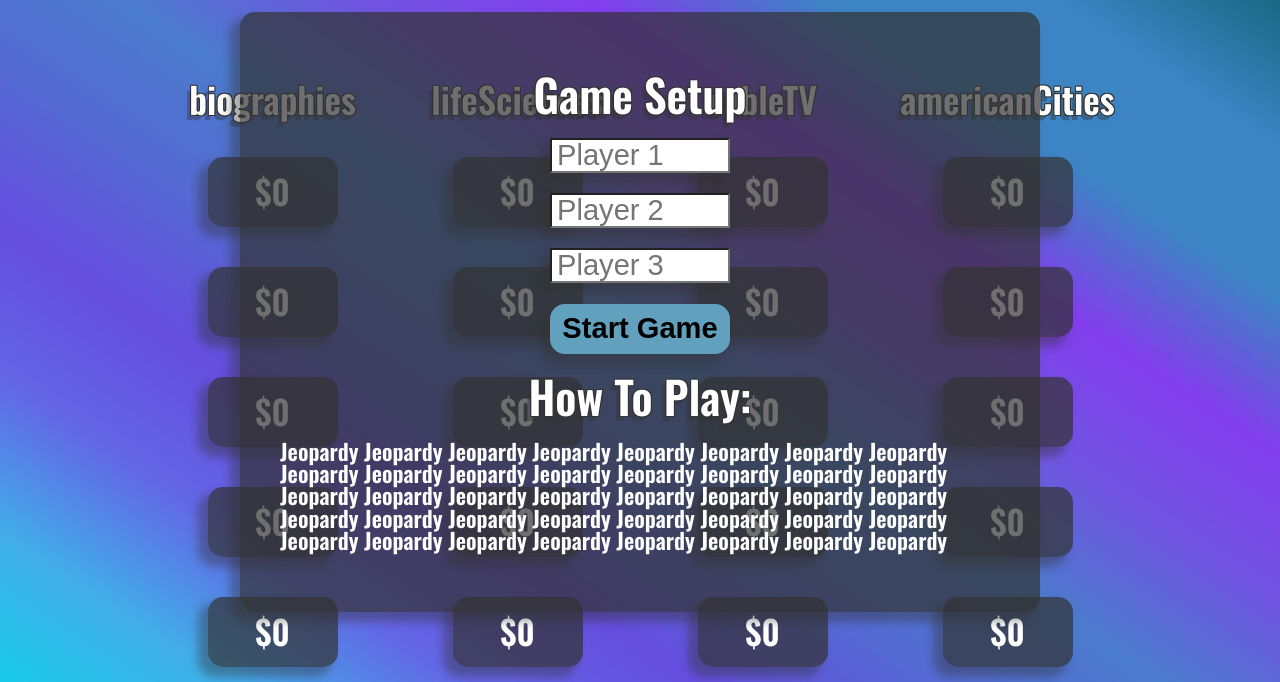
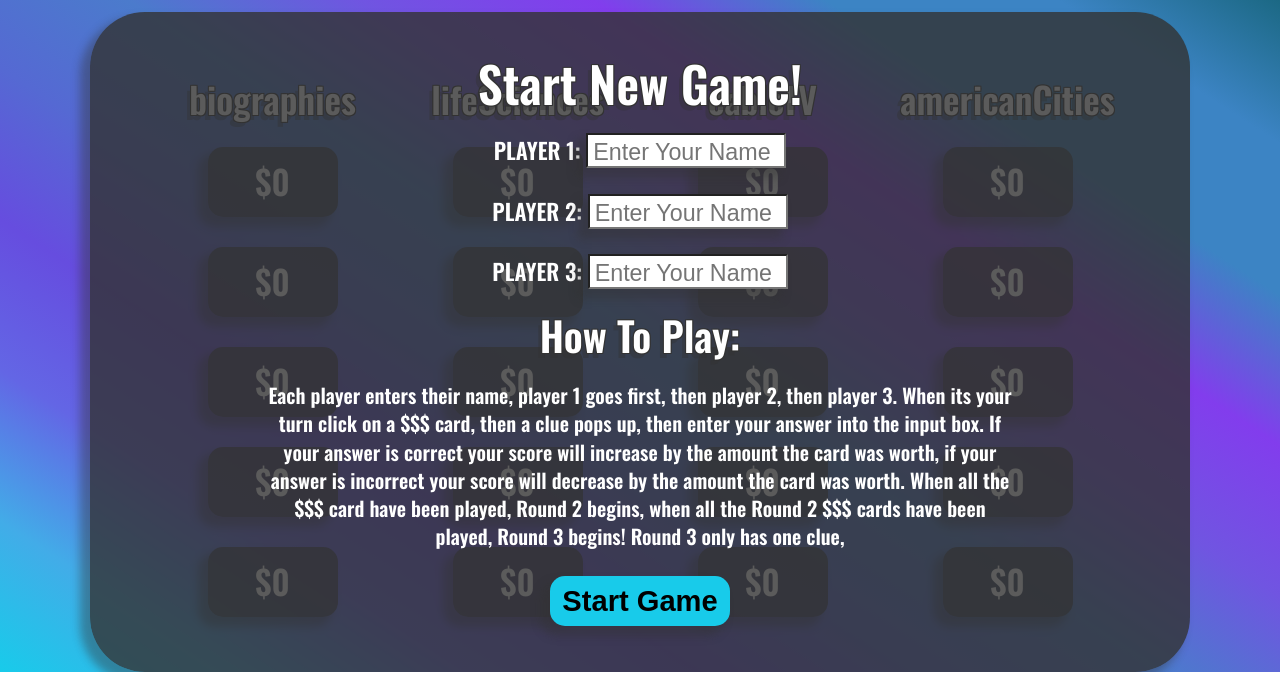
Before and after one commit to jamesb8891/Jeopardy, a website: page index.html in a window 1280 px wide. Shown: the part 158-840 px from the top of the page. Drawn offline with nearby package versions, Linux system fonts and the light colour scheme.

Commit message:
Make start menu more user friendly

```diff
--- a/index.html
+++ b/index.html
@@ -1,13 +1,11 @@
 <!DOCTYPE html>
 <html>
-
 <head>
   <title>JEOPARDY</title>
   <link rel="stylesheet" href="reset.css">
   <link rel="stylesheet" href="style.css">
   <link href="https://fonts.googleapis.com/css?family=Oswald:400,500,600" rel="stylesheet">
 </head>
-
 <body>
   <HEADER>
     <section class="display-card">
@@ -30,16 +28,13 @@
   </HEADER>
   <section class="start-menu-container">
     <section class="display-card start-menu">
-      <p class="game-setup-text">Game Setup</p>
-      <input class="player-name-input player-one-input" placeholder="Player 1" type="text" maxlength="8">
-      <input class="player-name-input player-two-input" placeholder="Player 2" type="text" maxlength="8">
-      <input class="player-name-input player-three-input" placeholder="Player 3" type="text" maxlength="8">
+      <p class="game-setup-text">Start New Game!</p>
+      <p>PLAYER 1: <input class="player-name-input player-one-input" placeholder="Enter Your Name" type="text" maxlength="8"></p>
+      <p> PLAYER 2: <input class="player-name-input player-two-input" placeholder="Enter Your Name" type="text" maxlength="8"></p>
+      <p> PLAYER 3: <input class="player-name-input player-three-input" placeholder="Enter Your Name" type="text" maxlength="8"></p>
+      <p class="how-to-play-title">How To Play:</p>
+      <p class="how-to-play-text">Each player enters their name, player 1 goes first, then player 2, then player 3. When its your turn click on a $$$ card, then a clue pops up, then enter your answer into the input box. If your answer is correct your score will increase by the amount the card was worth, if your answer is incorrect your score will decrease by the amount the card was worth. When all the $$$ card have been played, Round 2 begins, when all the Round 2 $$$ cards have been played, Round 3 begins! Round 3 only has one clue,  </p>
       <button class="start-button">Start Game</button>
-      <p class="how-to-play-title">How To Play:</p>
-      <p class=".how-to-play-text">Jeopardy Jeopardy Jeopardy Jeopardy Jeopardy Jeopardy Jeopardy Jeopardy Jeopardy
-        Jeopardy Jeopardy Jeopardy Jeopardy Jeopardy Jeopardy Jeopardy Jeopardy Jeopardy Jeopardy Jeopardy Jeopardy
-        Jeopardy Jeopardy Jeopardy Jeopardy Jeopardy Jeopardy Jeopardy Jeopardy Jeopardy Jeopardy Jeopardy Jeopardy
-        Jeopardy Jeopardy Jeopardy Jeopardy Jeopardy Jeopardy Jeopardy </p>
     </section>
   </section>
   <main class="point-card-container">
--- a/style.css
+++ b/style.css
@@ -50,11 +50,12 @@
 
 /*start-menu*/
 .start-menu {
-  height: 600px;
-  margin: 0 auto;
-  padding: 40px;
-  width: 800px;
+  height: 660px;
+  padding: 20px;
+  width: 1100px;
   position: absolute;
+  background: rgba(51, 51, 51, 0.8);
+  border-radius: 55px;
 }
 
 .start-menu-container {
@@ -64,21 +65,16 @@
   display: flex;
 }
 
-/*main*/
-.point-card-container {
-  display: grid;
-  font-size: 1.5em;
-  grid-row-gap: 40px;
-  grid-template-columns: 1fr 1fr 1fr 1fr;
-  grid-template-rows: 1fr 1fr 1fr 1fr 1fr 1fr;
-  justify-items: center;
-  margin: 0px 150px 15px;
+.player-name-input {
+  box-shadow: -8px 8px 8px 2px rgba(51, 51, 51, 0.4);
+  font-size: 1.3em;
+  height: 35px;
+  padding: 5px;
+  width: 200px;
 }
 
-.point-cards:hover {
-  background: rgba(224, 222, 229, 0.7);
-  color: #4c0e82;
-  cursor: pointer;
+.player-name-input::placeholder {
+  font-size: .8em;
 }
 
 h1 {
@@ -90,17 +86,9 @@
     -4px 5px rgba(51, 51, 51, 0.4);
 }
 
-.player-name-input {
-  box-shadow: -8px 8px 8px 2px rgba(51, 51, 51, 0.4);
-  font-size: 1.3em;
-  height: 35px;
-  padding: 5px;
-  width: 180px;
-}
-
 .start-button {
   border-radius: 15px;
-  background-color: rgb(98 161 190);
+  background-color: #18cbea;
   border: none;
   box-shadow: -8px 8px 8px 2px rgba(51, 51, 51, 0.4);
   font-size: 1.3em;
@@ -112,17 +100,41 @@
 
 .start-button:hover {
   cursor: pointer;
-  filter: brightness(130%);
+  filter: brightness(140%);
 }
 
 .game-setup-text,
 .how-to-play-title {
-  font-size: 2em;
+  font-size: 2.2em;
   text-shadow: -1px -1px 0 rgba(51, 51, 51), 1px -1px 0 rgba(51, 51, 51),
     -1px 1px 0 rgba(51, 51, 51), 1px 1px 0 rgba(51, 51, 51),
     -4px 5px rgba(51, 51, 51, 0.4);
 }
 
+.how-to-play-title {
+  font-size: 1.8em;
+}
+
 .how-to-play-text {
-  font-size: 1.7em;
+  font-size: .9em;
+  width: 750px;
+  text-align: center;
+  line-height: 1.4;
 }
+
+/*GAME BOARD*/
+.point-card-container {
+  display: grid;
+  font-size: 1.5em;
+  grid-row-gap: 30px;
+  grid-template-columns: 1fr 1fr 1fr 1fr;
+  grid-template-rows: 1fr 1fr 1fr 1fr 1fr 1fr;
+  justify-items: center;
+  margin: 0px 150px 55px;
+}
+
+.point-cards:hover {
+  background: rgba(224, 222, 229, 0.7);
+  color: #4c0e82;
+  cursor: pointer;
+}
```
